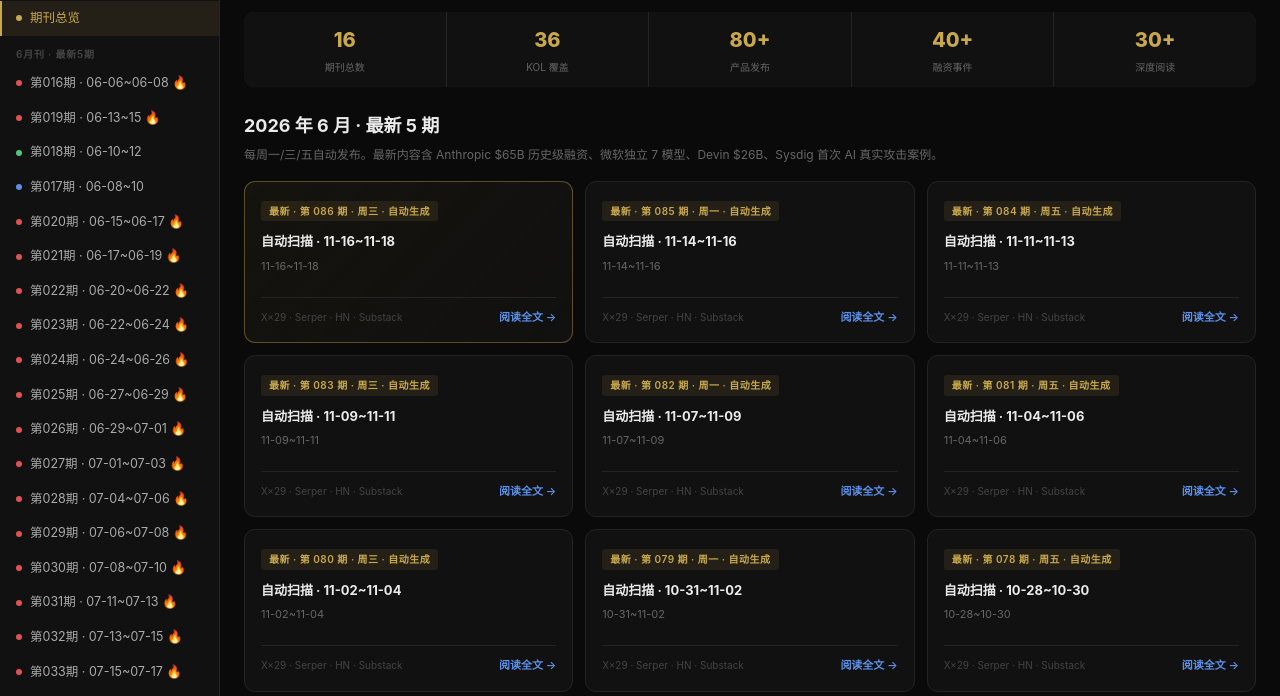
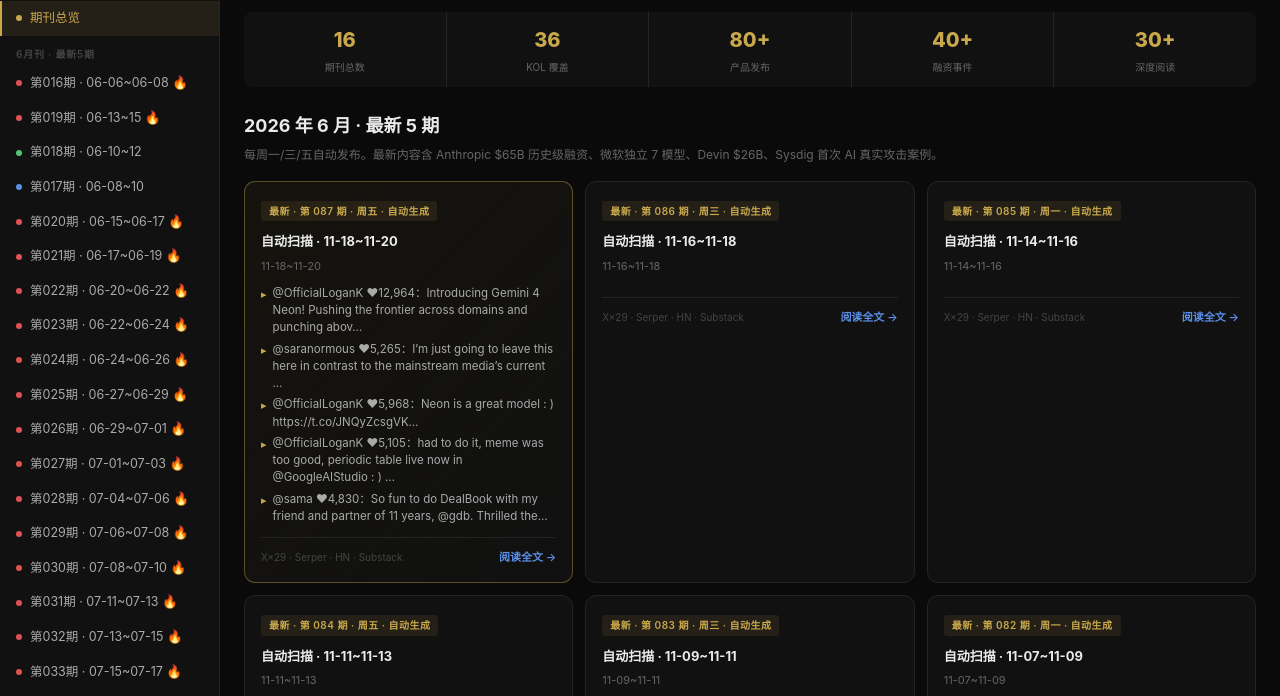
Before and after one commit to garyz13intheloop/brief, a plain HTML site: page index.html in a window 1280 px wide. Shown: the part 79-775 px from the top of the page. Drawn offline with Linux system fonts and the light colour scheme.

Commit message:
🤖 Auto-brief index.html issue=087

```diff
--- a/index.html
+++ b/index.html
@@ -138,6 +138,7 @@ a{color:var(--blue);text-decoration:none}a:hover{text-decoration:underline}
     <a class="sb-item" href="brief_084.html"><span class="sb-dot" style="background:#E05252"></span>第084期 · 11-11~11-13 🔥</a>
     <a class="sb-item" href="brief_085.html"><span class="sb-dot" style="background:#E05252"></span>第085期 · 11-14~11-16 🔥</a>
     <a class="sb-item" href="brief_086.html"><span class="sb-dot" style="background:#E05252"></span>第086期 · 11-16~11-18 🔥</a>
+    <a class="sb-item" href="brief_087.html"><span class="sb-dot" style="background:#E05252"></span>第087期 · 11-18~11-20 🔥</a>
     <a class="sb-item" href="brief_015.html"><span class="sb-dot" style="background:#E05252"></span>第015期 · 06-05~08 🔥</a>
     <a class="sb-item" href="brief_014.html"><span class="sb-dot" style="background:#52C47A"></span>第014期 · 06-03~05</a>
     <a class="sb-item" href="brief_013.html"><span class="sb-dot" style="background:#5B8FE8"></span>第013期 · 06-01~03</a>
@@ -191,7 +192,25 @@ a{color:var(--blue);text-decoration:none}a:hover{text-decoration:underline}
     </div>
     <div class="issue-grid" id="issueGrid">
 
-      <a href="brief_086.html" class="issue-card latest">
+      <a href="brief_087.html" class="issue-card latest">
+        <span class="ic-tag">最新 · 第 087 期 · 周五 · 自动生成</span>
+        <div class="ic-period">自动扫描 · 11-18~11-20</div>
+        <div class="ic-date">11-18~11-20</div>
+        <div class="ic-signals">
+          <div class="ic-sig"><span class="ic-bull">▸</span>@OfficialLoganK ♥12,964：Introducing Gemini 4 Neon! Pushing the frontier across domains and punching abov…</div>
+          <div class="ic-sig"><span class="ic-bull">▸</span>@saranormous ♥5,265：I’m just going to leave this here in contrast to the mainstream media’s current …</div>
+          <div class="ic-sig"><span class="ic-bull">▸</span>@OfficialLoganK ♥5,968：Neon is a great model : ) https://t.co/JNQyZcsgVK…</div>
+          <div class="ic-sig"><span class="ic-bull">▸</span>@OfficialLoganK ♥5,105：had to do it, meme was too good, periodic table live now in @GoogleAIStudio : ) …</div>
+          <div class="ic-sig"><span class="ic-bull">▸</span>@sama ♥4,830：So fun to do DealBook with my friend and partner of 11 years, @gdb. Thrilled the…</div>
+        </div>
+        <div class="ic-footer">
+          <span class="ic-sources">X×29 · Serper · HN · Substack</span>
+          <span class="ic-read">阅读全文 →</span>
+        </div>
+      </a>
+
+
+      <a href="brief_086.html" class="issue-card">
         <span class="ic-tag">最新 · 第 086 期 · 周三 · 自动生成</span>
         <div class="ic-period">自动扫描 · 11-16~11-18</div>
         <div class="ic-date">11-16~11-18</div>
```
